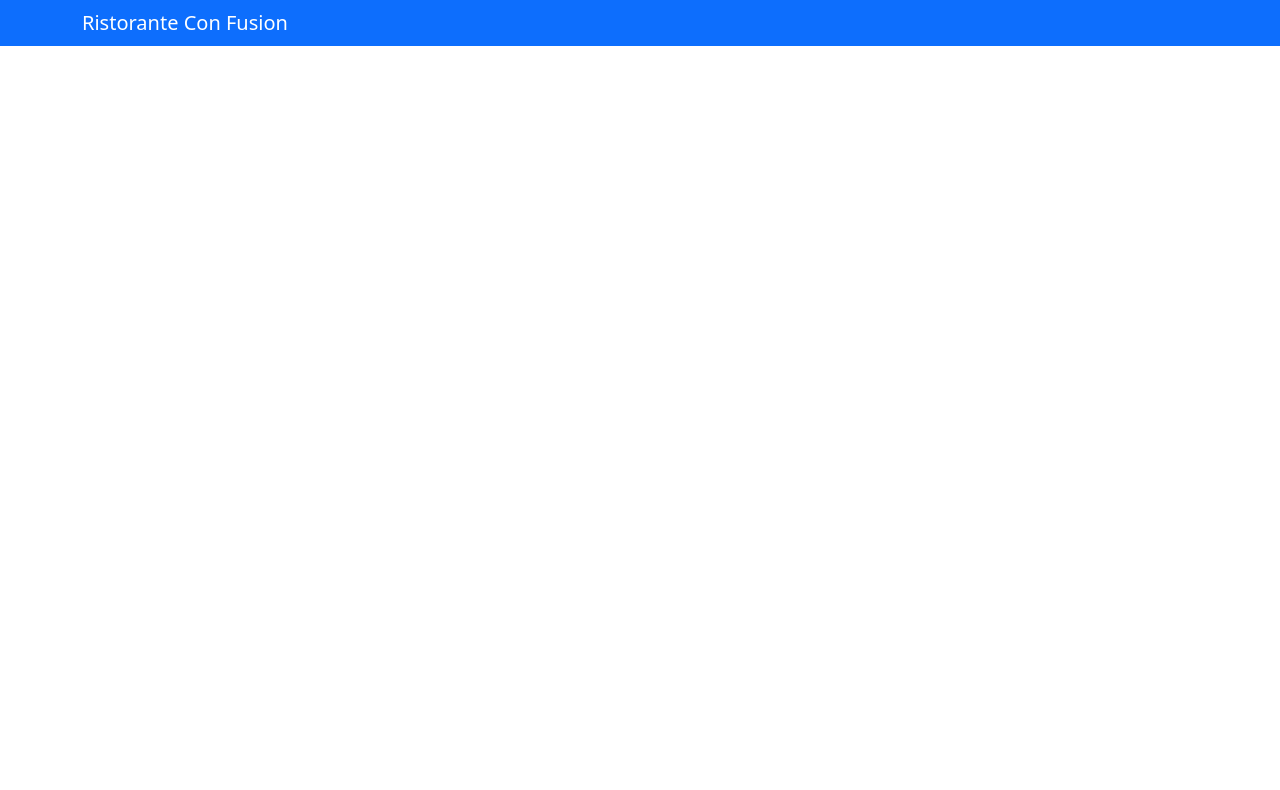
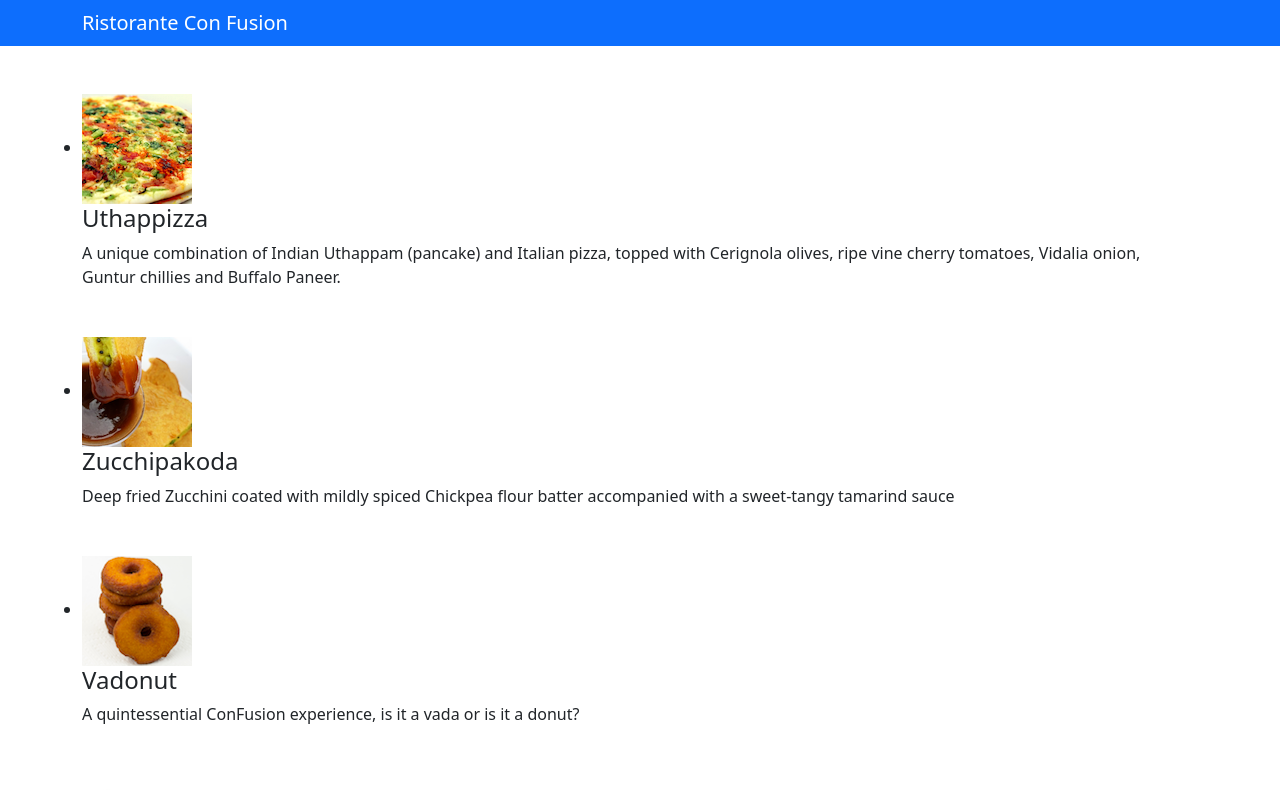
Before and after one commit to QuocZuong/fer-project, a React (Create React App) app: page / in a window 1280 px wide. Shown: the top 790 px of the page. Built offline with nearby package versions, Linux system fonts and the light colour scheme.

Commit message:
Components Part 1

```diff
--- a/src/App.js
+++ b/src/App.js
@@ -1,5 +1,5 @@
+import React, { Component } from "react";
 import { Navbar, NavbarBrand } from "reactstrap";
-import { Component } from "react";
 import Menu from "./components/MenuComponent";
 export default class App extends Component {
     render() {
@@ -10,6 +10,7 @@ export default class App extends Component {
                         <NavbarBrand href="/">Ristorante Con Fusion</NavbarBrand>
                     </div>
                 </Navbar>
+                <Menu />
             </div>
         );
     }
```
